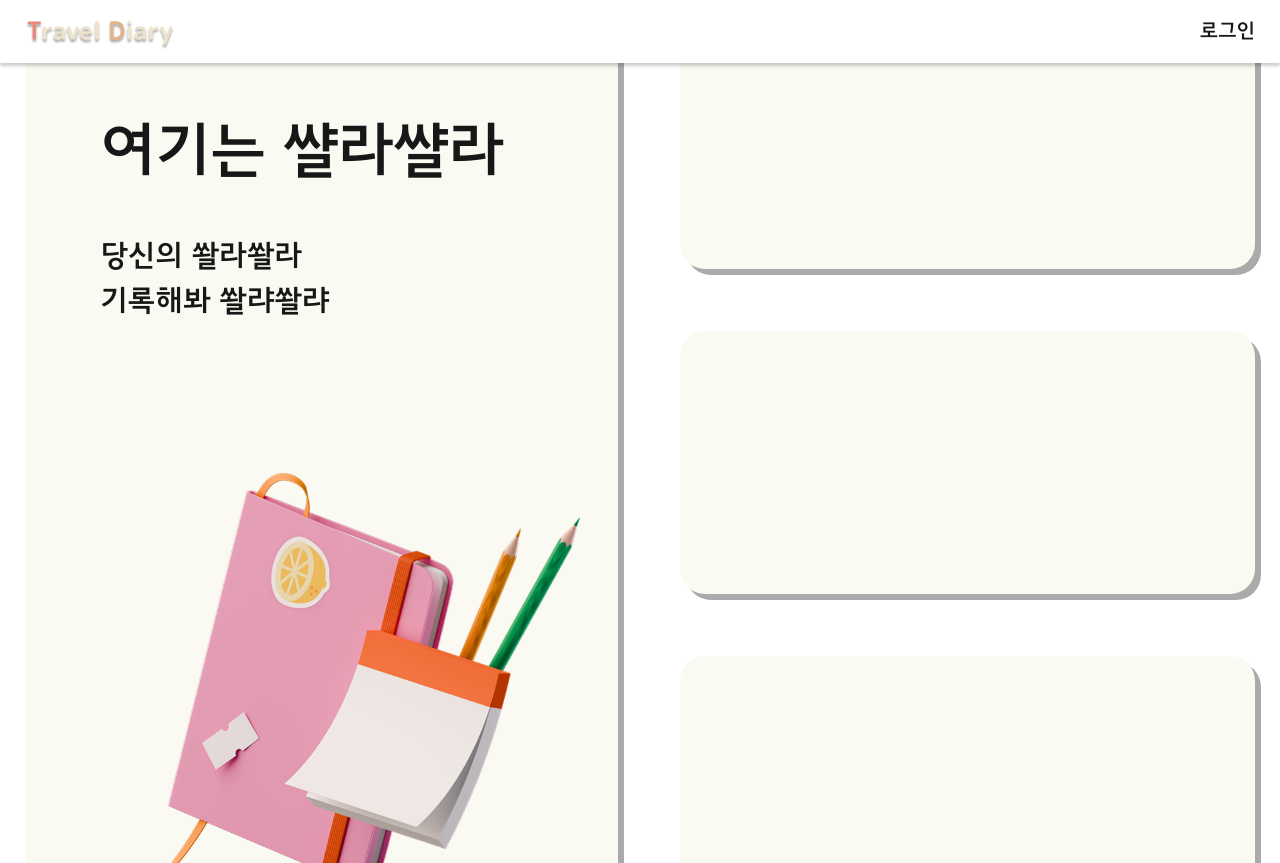
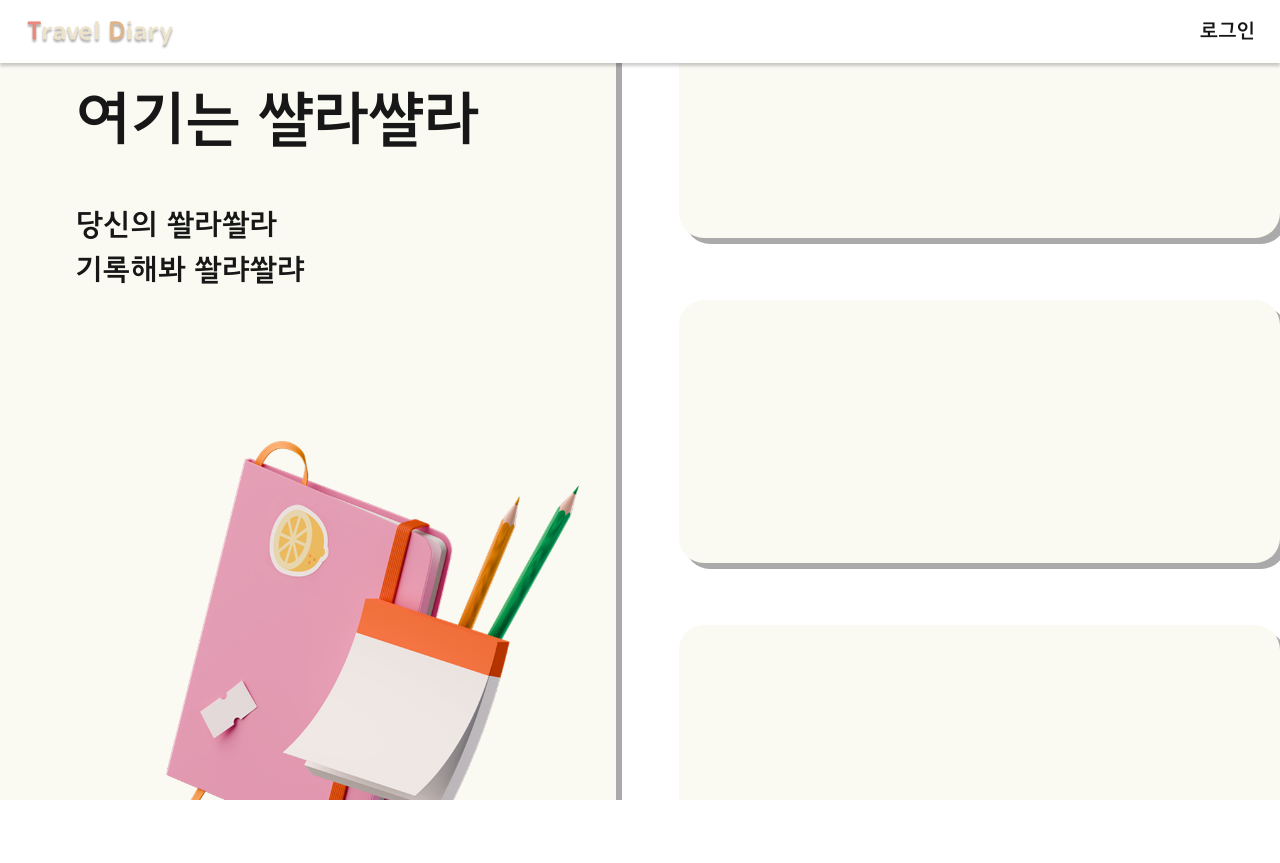
Before and after one commit to calmer-ty/travel-diary, a Next.js app: page / in a window 1280 px wide. After the commit the page ends 800 px from the top, so only its background shows below. Built offline with nearby package versions, Linux system fonts and the light colour scheme; no server answers.

Commit message:
style: 스크롤 생기는 오류 수정정

```diff
--- a/src/app/globals.css
+++ b/src/app/globals.css
@@ -17,6 +17,10 @@
     --background: #0a0a0a;
     --foreground: #ededed;
   }
+}
+
+* {
+  box-sizing: border-box;
 }
 
 /*font*/
--- a/src/components/main/index.tsx
+++ b/src/components/main/index.tsx
@@ -1,6 +1,6 @@
 export default function Main() {
   return (
-    <div className="relative w-screen h-screen overflow-hidden p-5">
+    <div className="relative size-full overflow-hidden">
       <div className="relative size-full flex justify-center items-center gap-[3.125rem]">
         <div className="relative w-[37.5rem] h-[45.625rem] bg-[#FAFAF2] shadow-[6px_6px_0px_#AAAAAA] rounded-[1.25rem] border-solid border-gray-300 pt-[5rem] pl-[3.75rem] cursor-pointer">
           <div className="text-[3rem]">여기는 쌸라쌸라</div>
```
